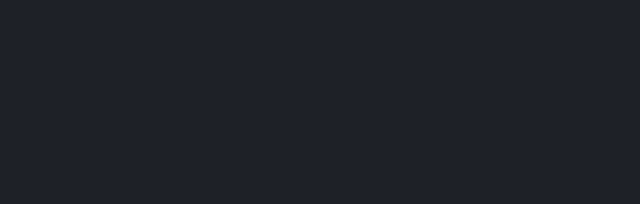
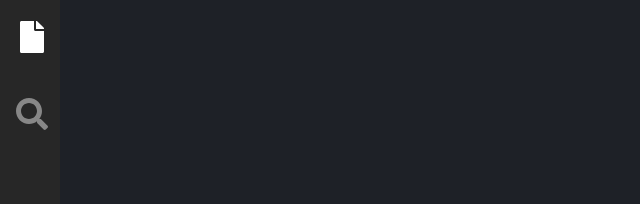
Before and after one commit to chingu-voyage4/Bears-Team-7, a Vue app in the folder client/: page /#/ in a window 1280 px wide. Shown: the top 204 px of the page, without its empty margins (0-640 px from the left). Built offline with nearby package versions, Linux system fonts and the light colour scheme.

Commit message:
Added Sidebar

```diff
--- a/client/index.html
+++ b/client/index.html
@@ -1,12 +1,19 @@
 <!DOCTYPE html>
 <html>
+
 <head>
   <meta charset="utf-8">
   <meta name="viewport" content="width=device-width,initial-scale=1.0">
   <title>client</title>
+  <script defer src="https://use.fontawesome.com/releases/v5.0.8/js/solid.js" integrity="sha384-+Ga2s7YBbhOD6nie0DzrZpJes+b2K1xkpKxTFFcx59QmVPaSA8c7pycsNaFwUK6l"
+    crossorigin="anonymous"></script>
+  <script defer src="https://use.fontawesome.com/releases/v5.0.8/js/fontawesome.js" integrity="sha384-7ox8Q2yzO/uWircfojVuCQOZl+ZZBg2D2J5nkpLqzH1HY0C1dHlTKIbpRz/LG23c"
+    crossorigin="anonymous"></script>
 </head>
+
 <body>
   <div id="app"></div>
   <!-- built files will be auto injected -->
 </body>
+
 </html>
--- a/client/src/components/Home/Home.vue
+++ b/client/src/components/Home/Home.vue
@@ -1,17 +1,19 @@
 <template>
   <div class="main">
+    <sidebar />
     <editor />
   </div>
 </template>
 
 <script>
 import Editor from './components/Editor';
-// import Sidebar from './components/Sidebar';
+import Sidebar from './components/Sidebar';
 
 export default {
   name: 'Home',
   components: {
     editor: Editor,
+    sidebar: Sidebar,
   },
 };
 </script>
--- a/client/src/components/Home/components/Sidebar.vue
+++ b/client/src/components/Home/components/Sidebar.vue
@@ -0,0 +1,34 @@
+<template>
+  <div class="sidebar">
+    <div><i class="fas fa-file" /></div>
+    <div><i class="fas fa-search" /></div>
+  </div>
+</template>
+
+<script>
+export default {
+  name: 'Sidebar',
+};
+</script>
+
+<!-- Add "scoped" attribute to limit CSS to this component only -->
+<style scoped>
+.sidebar {
+  position: absolute;
+  top: 0;
+  bottom: 0;
+  left: 0;
+  width: 60px;
+  background-color: #272727;
+}
+.sidebar div {
+  color: #878787;
+  font-size: 2rem;
+  text-align: center;
+  padding: 20px 0px 20px 4px;
+}
+.sidebar div:hover {
+  color: #ffffff;
+  cursor: pointer;
+}
+</style>
```
Lines whose indentation alone changed are shown as unchanged.
